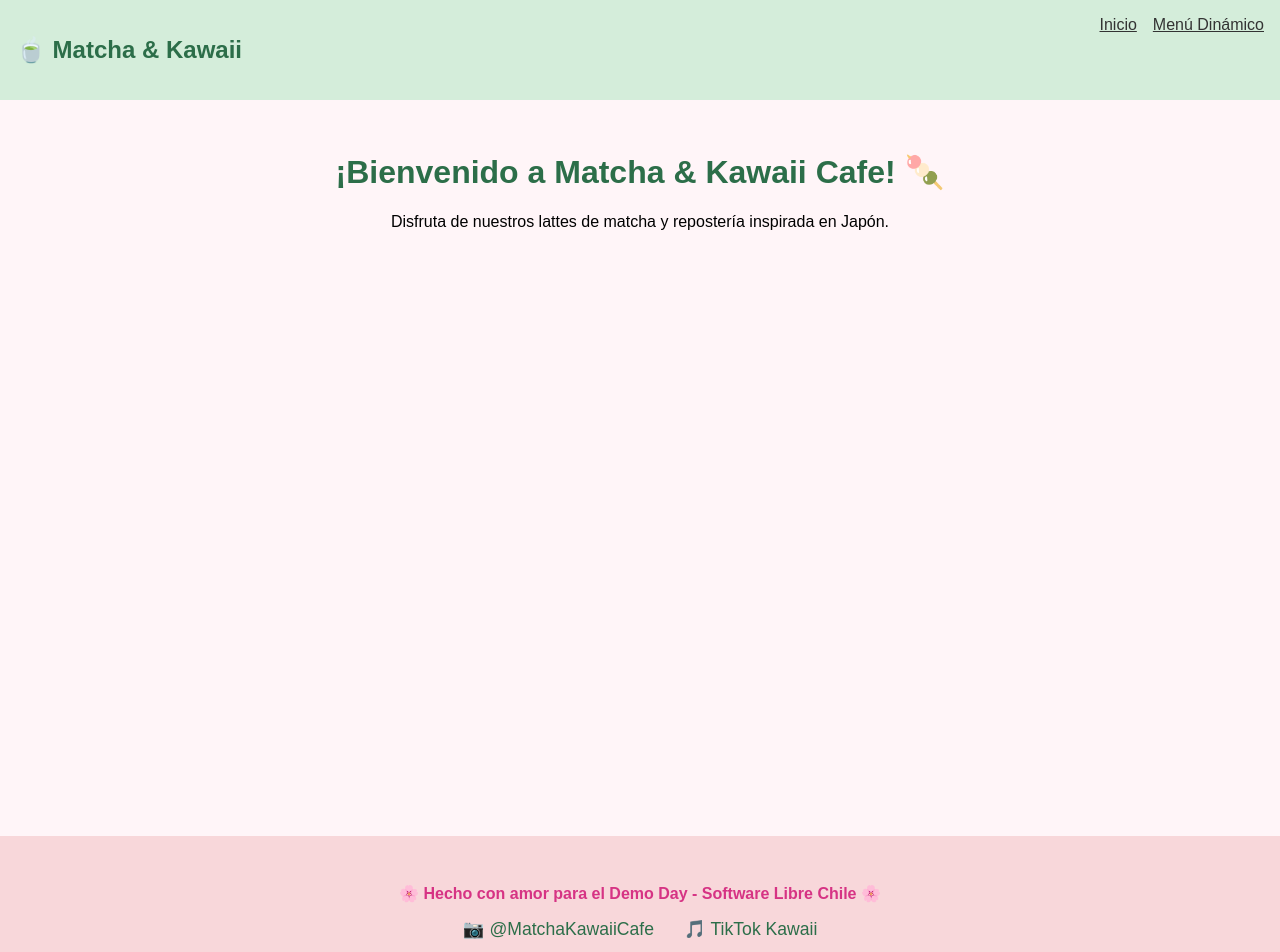
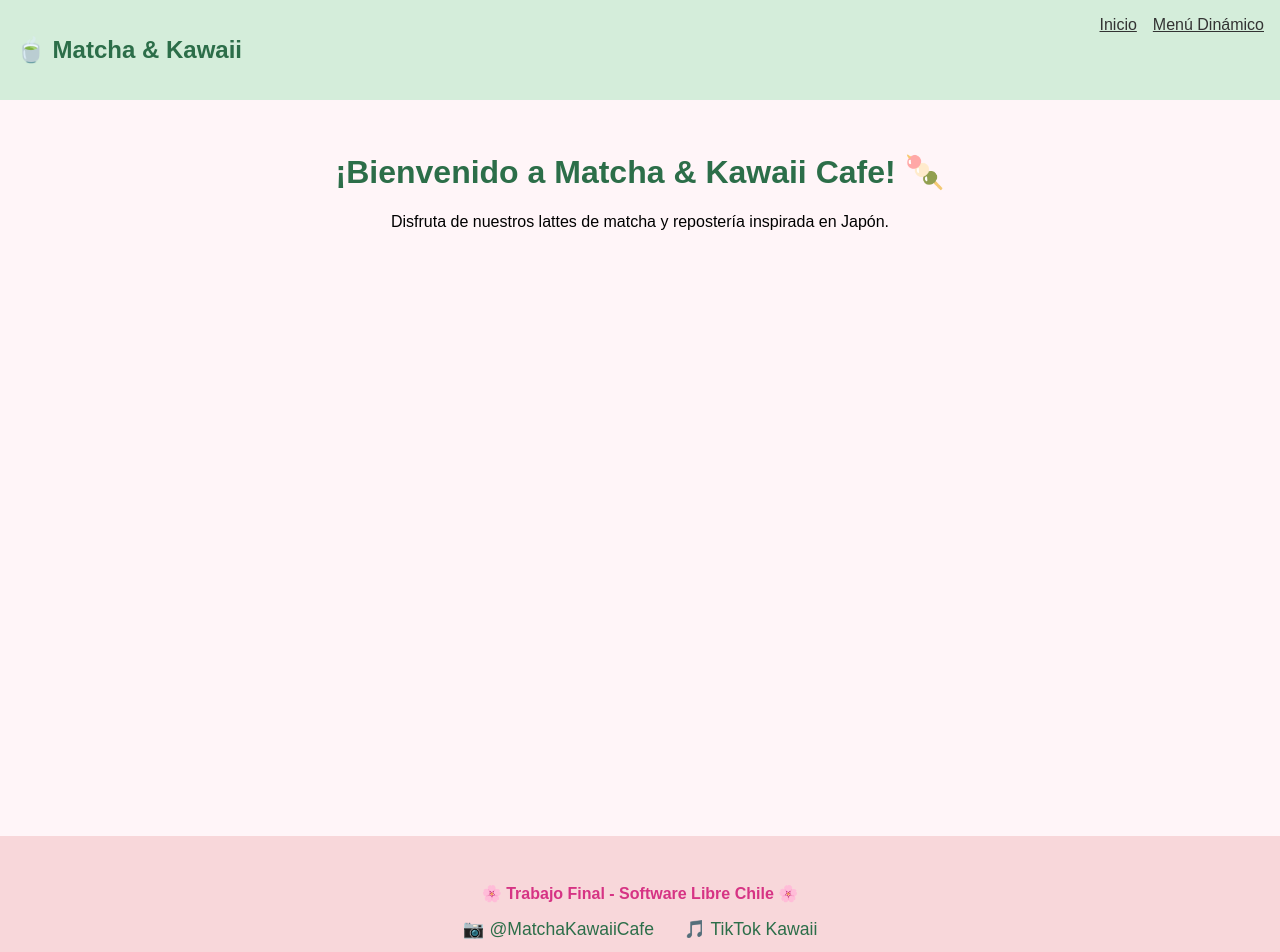
Before and after one commit to cpalaciosm90-design/kawaii-cafe-proyecto, a Next.js app: page / in a window 1280 px wide. Shown: the top 952 px of the page. Built offline with nearby package versions, Linux system fonts and the light colour scheme.

Commit message:
correción de títulos

```diff
--- a/app/menu/error.js
+++ b/app/menu/error.js
@@ -9,7 +9,7 @@ export default function Error({ error, reset }) {
         onClick={() => reset()}
         style={{ marginTop: '1rem', padding: '0.5rem 1rem', cursor: 'pointer' }}
       >
-        Intentar de nuevo
+        Intentar nuevamente
       </button>
     </div>
   );
--- a/components/Footer.js
+++ b/components/Footer.js
@@ -1,7 +1,7 @@
 export default function Footer() {
   return (
     <footer style={{ padding: '2rem 1rem', backgroundColor: '#f8d7da', textAlign: 'center', marginTop: '2rem' }}>
-      <p style={{ color: '#d63384', fontWeight: 'bold' }}>🌸 Hecho con amor para el Demo Day - Software Libre Chile 🌸</p>
+      <p style={{ color: '#d63384', fontWeight: 'bold' }}>🌸 Trabajo Final - Software Libre Chile 🌸</p>
       <div style={{ marginTop: '1rem', fontSize: '1.1rem' }}>
         <a href="#" style={{ margin: '0 15px', color: '#2c6e49', textDecoration: 'none' }}>📷 @MatchaKawaiiCafe</a>
         <a href="#" style={{ margin: '0 15px', color: '#2c6e49', textDecoration: 'none' }}>🎵 TikTok Kawaii</a>
```
